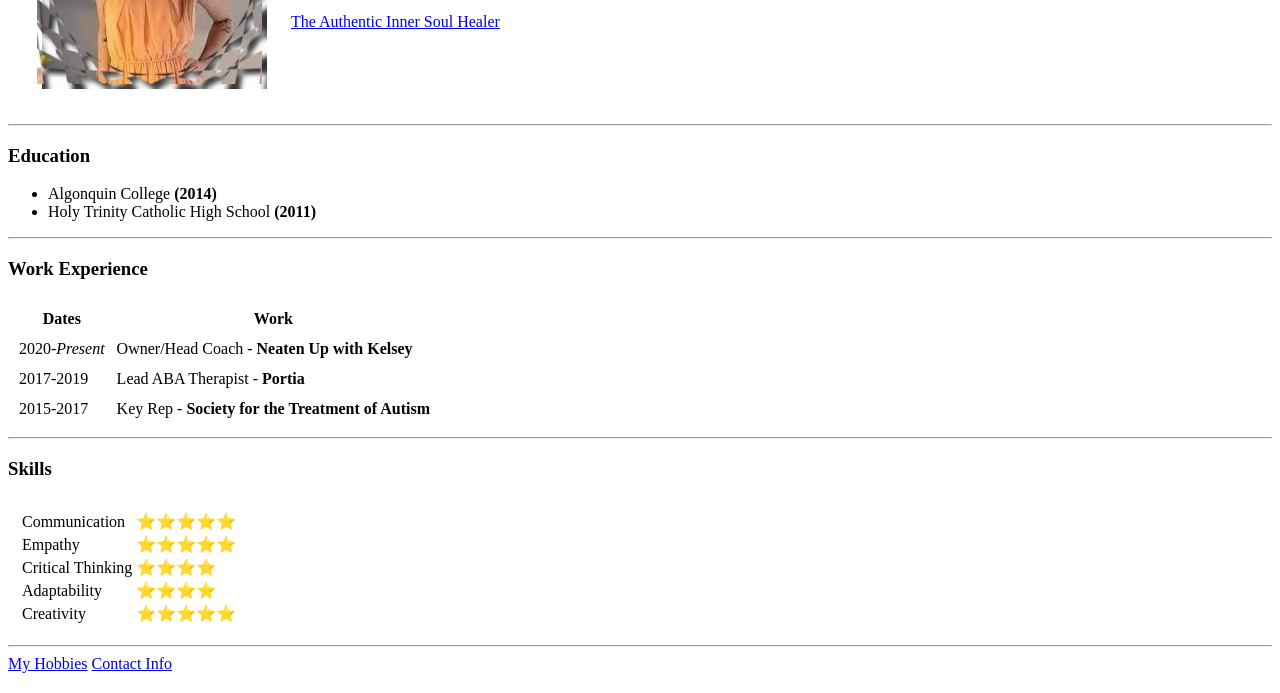
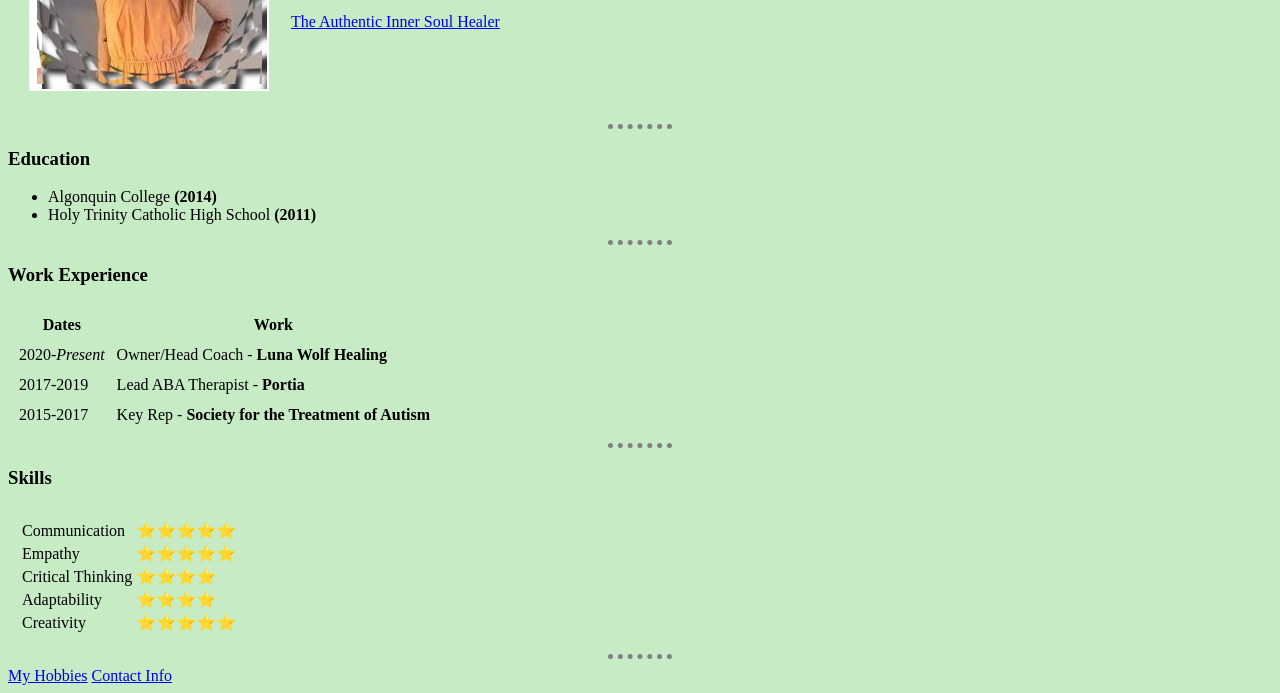
Before and after one commit to lunawolfhealing/cv, a plain HTML site: page index.html in a window 1280 px wide. Shown: the part 178-871 px from the top of the page. Drawn offline with Linux system fonts and the light colour scheme.

Commit message:
Add files via upload

```diff
--- a/index.html
+++ b/index.html
@@ -4,6 +4,21 @@
 <head>
   <meta charset="utf-8">
   <title>Kelsey's Personal Site</title>
+  <style media="screen">
+    body {
+      background-color: #C6EBC5;
+    }
+
+    hr {
+
+      border-style: none;
+      border-top: dotted;
+      border-color: grey;
+      border-width: 5px;
+
+      width: 5%;
+    }
+  </style>
 </head>
 
 <body>
@@ -40,7 +55,7 @@
     </tfoot>
     <tr>
       <td>2020-<em>Present</em></td>
-      <td>Owner/Head Coach - <strong>Neaten Up with Kelsey</strong></td>
+      <td>Owner/Head Coach - <strong>Luna Wolf Healing</strong></td>
     </tr>
     <tr>
       <td>2017-2019</td>
```
